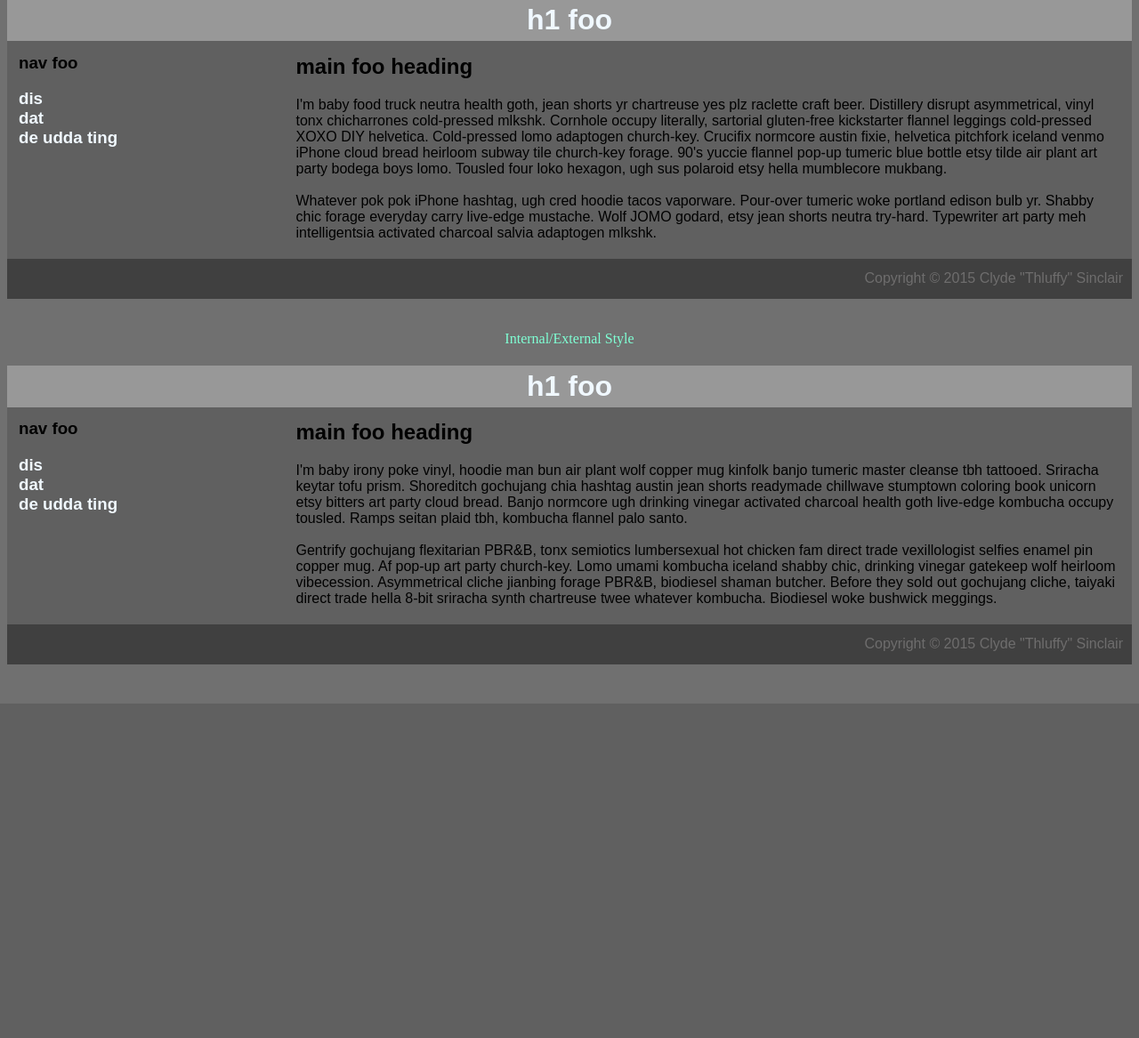
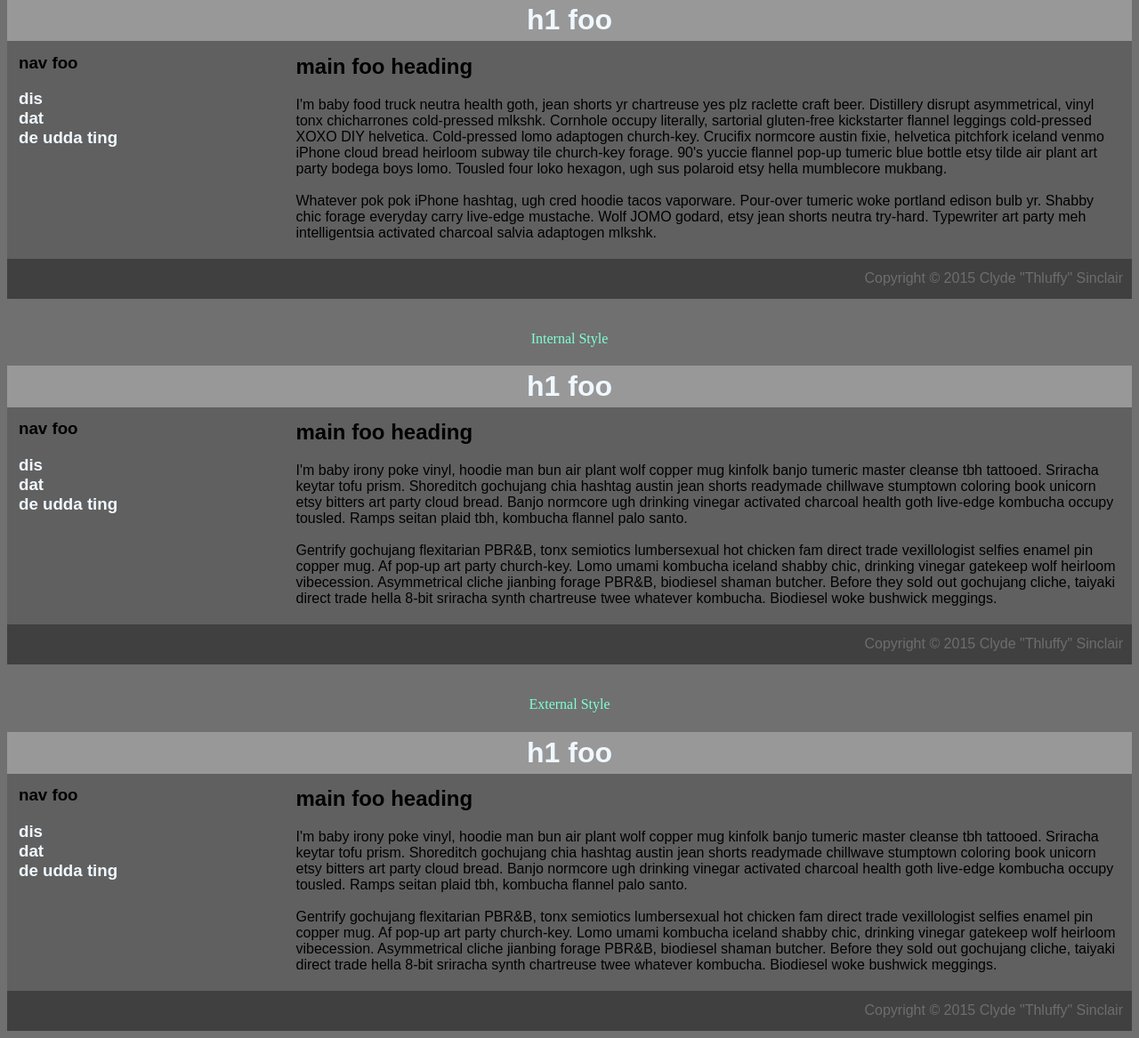
Before and after one commit to dhe30/softdev, a Flask app: page / in a window 1280 px wide. Shown: the part 114-1281 px from the top of the page at 89% size. Before the commit the page ends 905 px from the top, so only its background shows below. Run offline with Flask 2, Linux system fonts and the light colour scheme.

Commit message:
separated internal and external

```diff
--- a/14_css/app.py
+++ b/14_css/app.py
@@ -3,7 +3,7 @@ Green Monkeys; Daniel He, Faiyaz Rafee
 SoftDev
 K12 -- Flask forms
 2022-10-17
-time spent: 1 hr
+time spent: 0.5 hr
  -->'''
 
 from flask import Flask, render_template
--- a/14_css/static/style.css
+++ b/14_css/static/style.css
@@ -6,19 +6,19 @@
     padding: 5px; text-align: center; background-color: #989898; color:aliceblue
  }
 
- .big_div {
+ .big_divs {
      background-color:#606060; font-family: Arial, Helvetica, sans-serif;
  }
 
- .copyright {
+ .copyrights {
      padding-top: 13px; color: #6e6d6d;
  }
 
- .divison {
+ .divisons {
      width: 25%; vertical-align: text-top;
  }
 
- .bottom {
+ .bottoms {
      background-color:#404040; height: 45px; text-align: right; padding-right: 10px;
  }
 
@@ -26,10 +26,10 @@
      width: 100%; margin-top: -40px; padding: 10px; margin-bottom: -25px;
  }
 
- #Lover {
+ #Lovers {
      text-align: center; color: aquamarine
  }
 
- .ddd{
+ .ddds{
     color:aliceblue;
 }
--- a/14_css/templates/index.html
+++ b/14_css/templates/index.html
@@ -87,7 +87,7 @@ time spent: 1 hr
     <br>
 
 
-    <div id = "Lover">Internal/External Style</div>
+    <div id = "Lover">Internal Style</div>
     <div class="big_div">
     <h1>h1 foo</h1>
         <table>
@@ -120,7 +120,36 @@ time spent: 1 hr
 
     <br>
     <br>
-
+    <div id = "Lovers">External Style</div>
+    <div class="big_divs">
+    <h1>h1 foo</h1>
+        <table>
+            <tr>
+                <td class="divisons">
+                    <h3>
+                    nav foo
+                    </h3>
+                    <h3 class="ddds">
+                        dis <br> dat <br> de udda ting
+                    </h3>
+                </td>
+                <td>
+                    <h2>
+                        main foo heading
+                    </h2>
+                    <p>
+                        I'm baby irony poke vinyl, hoodie man bun air plant wolf copper mug kinfolk banjo tumeric master cleanse tbh tattooed. Sriracha keytar tofu prism. Shoreditch gochujang chia hashtag austin jean shorts readymade chillwave stumptown coloring book unicorn etsy bitters art party cloud bread. Banjo normcore ugh drinking vinegar activated charcoal health goth live-edge kombucha occupy tousled. Ramps seitan plaid tbh, kombucha flannel palo santo.
+                        <br> <br>
+                        Gentrify gochujang flexitarian PBR&B, tonx semiotics lumbersexual hot chicken fam direct trade vexillologist selfies enamel pin copper mug. Af pop-up art party church-key. Lomo umami kombucha iceland shabby chic, drinking vinegar gatekeep wolf heirloom vibecession. Asymmetrical cliche jianbing forage PBR&B, biodiesel shaman butcher. Before they sold out gochujang cliche, taiyaki direct trade hella 8-bit sriracha synth chartreuse twee whatever kombucha. Biodiesel woke bushwick meggings.                    </p>
+                </td>
+            </tr>
+        </table>
+        <div class = "bottoms">
+            <p class="copyrights">
+                Copyright &copy; 2015 Clyde "Thluffy" Sinclair
+            </p>
+        </div>
+    </div>
   </body>
 
 </html>
```
